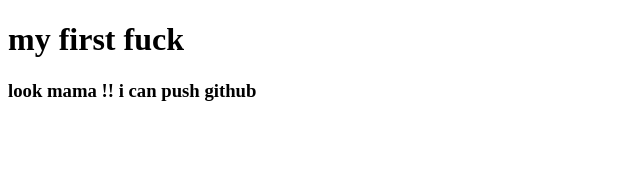
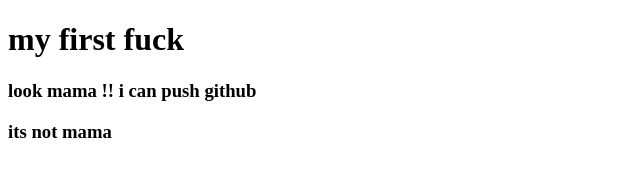
Before and after one commit to nimethon/my-first-webpage, a plain HTML site: page index.html in a window 1280 px wide. Shown: the whole page, without its empty margins (0-640 px from the left). Drawn offline with Linux system fonts and the light colour scheme.

Commit message:
Update index.html

```diff
--- a/index.html
+++ b/index.html
@@ -9,5 +9,7 @@
 <body>
     <h1>my first fuck</h1>
     <h3>look mama !! i can push github</h3>
+ <h3>its not mama</h3>
+
 </body>
 </html>
```
